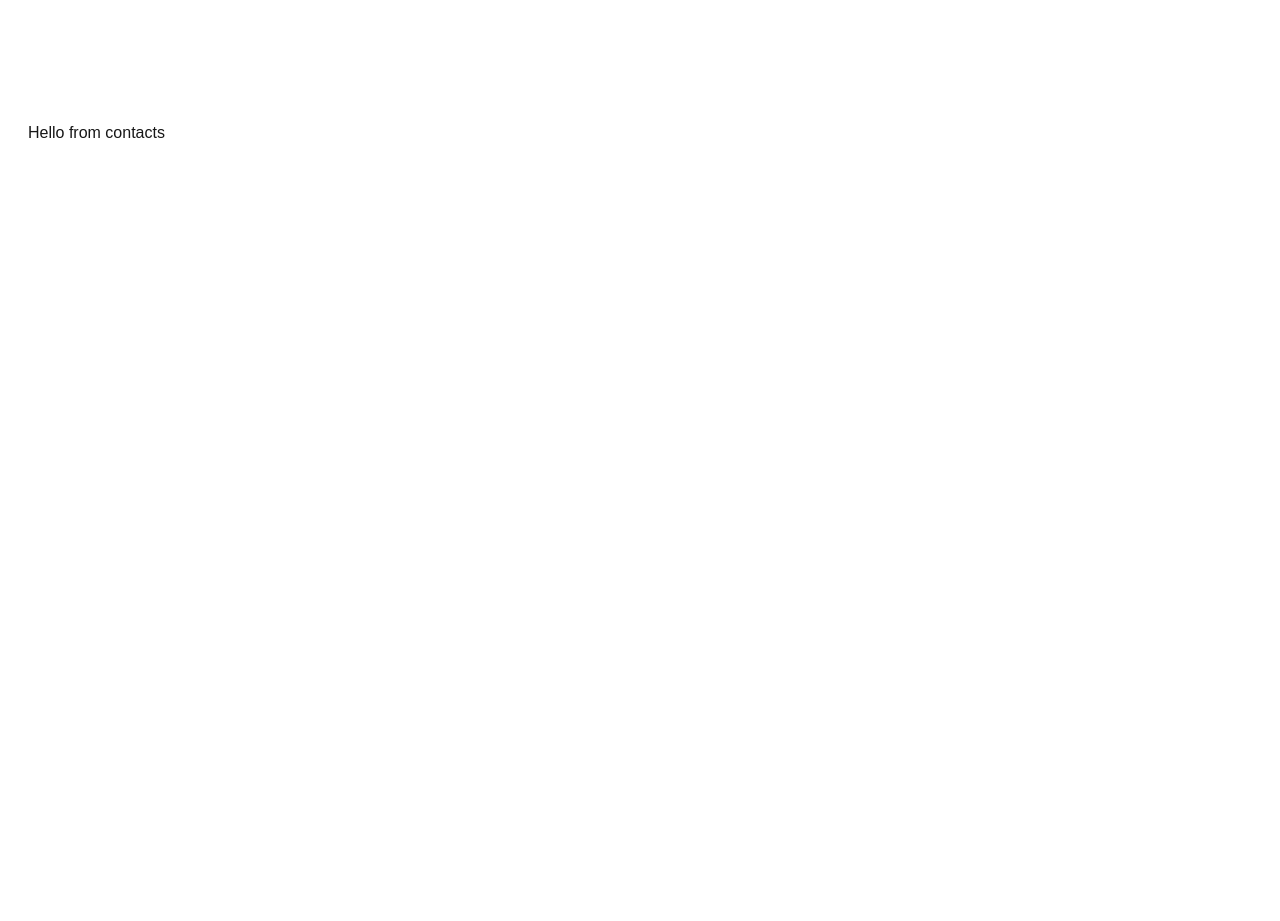
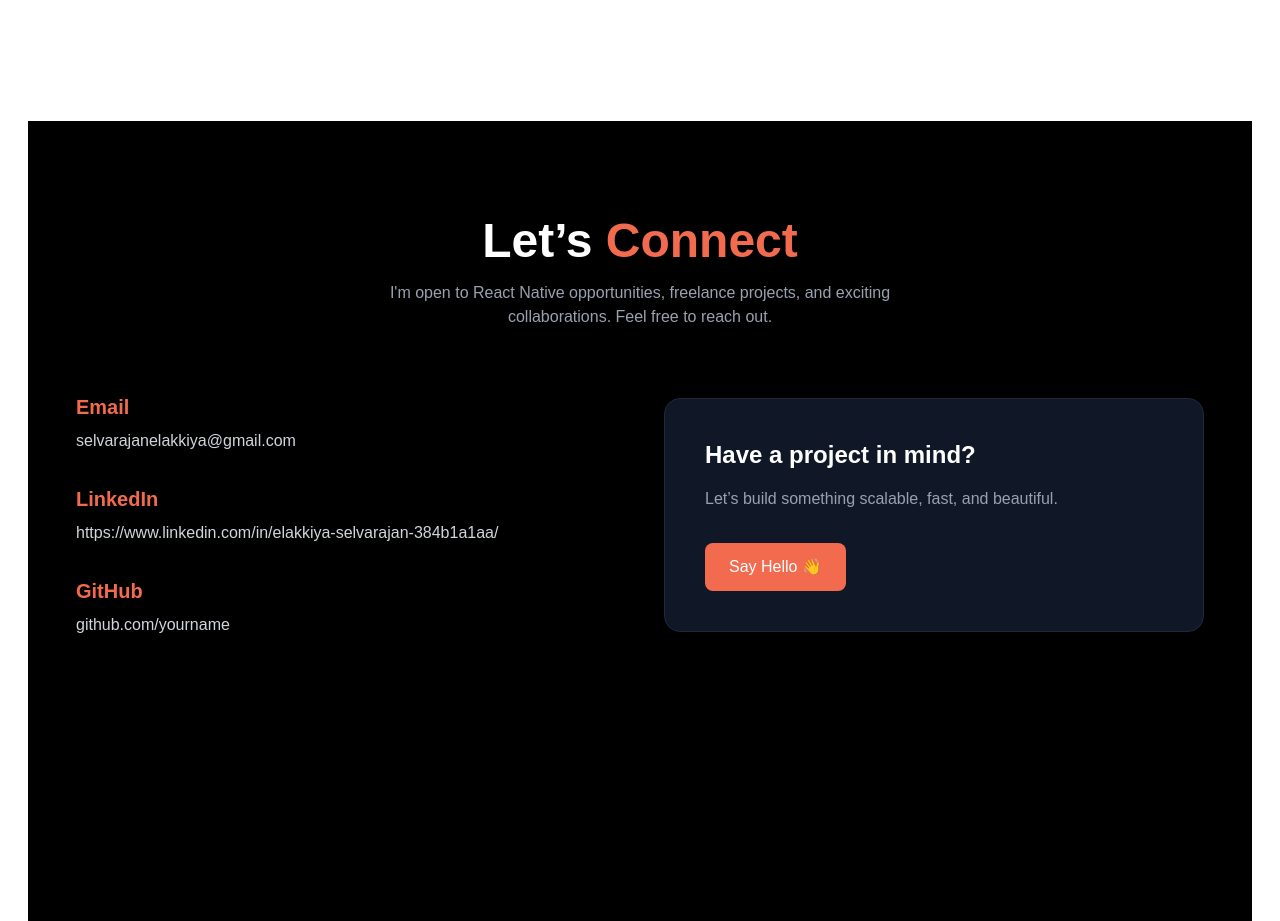
Before and after one commit to Elakkiya-S-28/portfolio_web, a Next.js app: page /Main in a window 1280 px wide. Shown: the part 4080-5001 px from the top of the page. Before the commit the page ends 4921 px from the top, so only its background shows below. Built offline with nearby package versions, Linux system fonts and the light colour scheme.

Commit message:
Contact Completed - UI

```diff
--- a/src/app/Main/page.tsx
+++ b/src/app/Main/page.tsx
@@ -1,5 +1,5 @@
 "use client";
-import { Contacts } from "@/container/Main/Contacts/page";
+import  Contacts  from "@/container/Main/Contacts/page";
 import Experience from "@/container/Main/Experience/page";
 import Home from "@/container/Main/Home/page";
 import Project from "@/container/Main/Project/page";
--- a/src/container/Main/Contacts/page.tsx
+++ b/src/container/Main/Contacts/page.tsx
@@ -1,7 +1,84 @@
-export const Contacts= () =>{
-    return(
-        <div>
-            <h1>Hello from contacts</h1>
+"use client";
+
+import { motion } from "framer-motion";
+
+export default function Contact() {
+  return (
+    <section className="min-h-screen px-6 md:px-12 py-24 bg-black">
+      <div className="max-w-6xl mx-auto">
+
+        <div className="text-center mb-16">
+          <h2 className="text-4xl md:text-5xl font-bold text-white">
+            Let’s <span className="text-[#F26B4F]">Connect</span>
+          </h2>
+          <p className="text-gray-400 mt-4 max-w-xl mx-auto">
+            I'm open to React Native opportunities, freelance projects,
+            and exciting collaborations. Feel free to reach out.
+          </p>
         </div>
-    )
+
+        <div className="grid md:grid-cols-2 gap-12 items-center">
+
+          <motion.div
+            initial={{ opacity: 0, x: -60 }}
+            whileInView={{ opacity: 1, x: 0 }}
+            transition={{ duration: 0.7 }}
+            viewport={{ once: true }}
+            className="space-y-8"
+          >
+            <div>
+              <h3 className="text-xl text-[#F26B4F] font-semibold">
+                Email
+              </h3>
+              <p className="text-gray-300 mt-2">
+               selvarajanelakkiya@gmail.com
+              </p>
+            </div>
+
+            <div>
+              <h3 className="text-xl text-[#F26B4F] font-semibold">
+                LinkedIn
+              </h3>
+              <p className="text-gray-300 mt-2">
+               https://www.linkedin.com/in/elakkiya-selvarajan-384b1a1aa/
+              </p>
+            </div>
+
+            <div>
+              <h3 className="text-xl text-[#F26B4F] font-semibold">
+                GitHub
+              </h3>
+              <p className="text-gray-300 mt-2">
+                github.com/yourname
+              </p>
+            </div>
+          </motion.div>
+
+          <motion.div
+            initial={{ opacity: 0, x: 60 }}
+            whileInView={{ opacity: 1, x: 0 }}
+            transition={{ duration: 0.7 }}
+            viewport={{ once: true }}
+            className="bg-gray-900 p-10 rounded-2xl border border-gray-800 shadow-xl"
+          >
+            <h3 className="text-2xl font-semibold text-white">
+              Have a project in mind?
+            </h3>
+
+            <p className="text-gray-400 mt-4">
+              Let’s build something scalable, fast, and beautiful.
+            </p>
+
+            <a
+              href="mailto:yourmail@gmail.com"
+              className="inline-block mt-8 bg-[#F26B4F] text-white px-6 py-3 rounded-lg hover:opacity-90 transition"
+            >
+              Say Hello 👋
+            </a>
+          </motion.div>
+
+        </div>
+      </div>
+    </section>
+  );
 }
```
